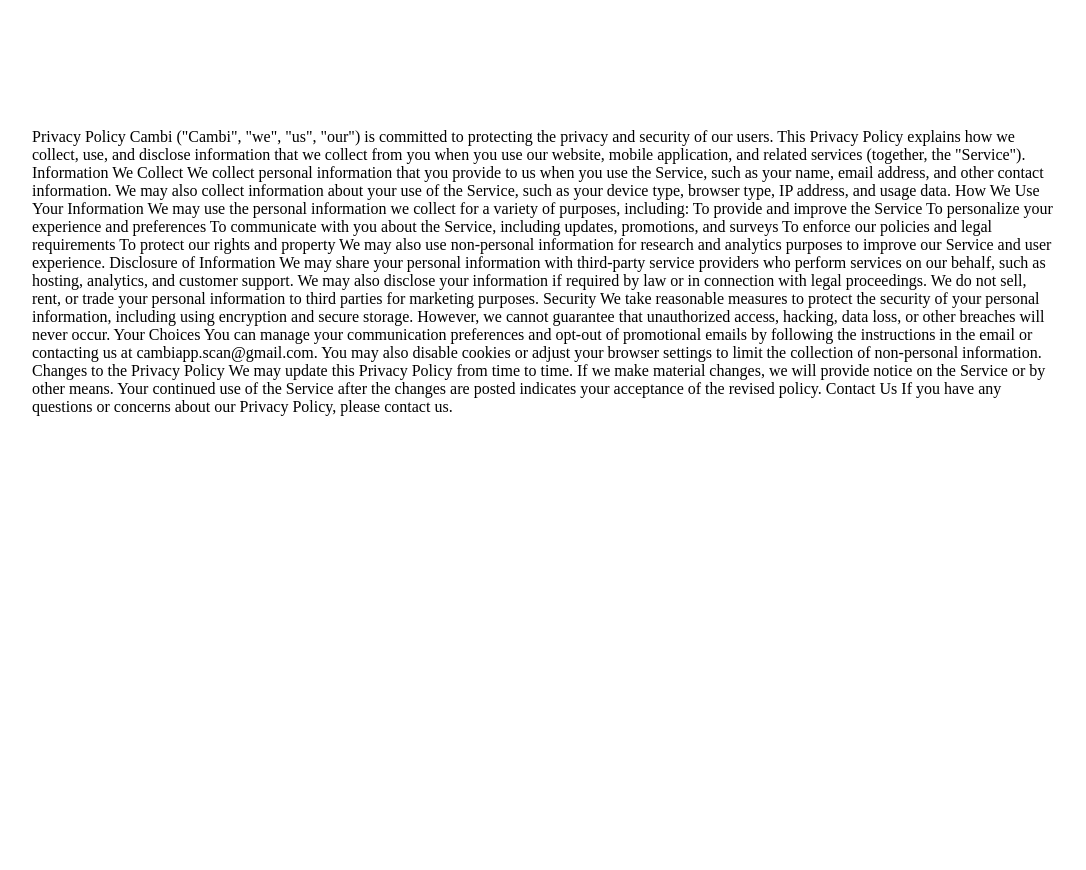
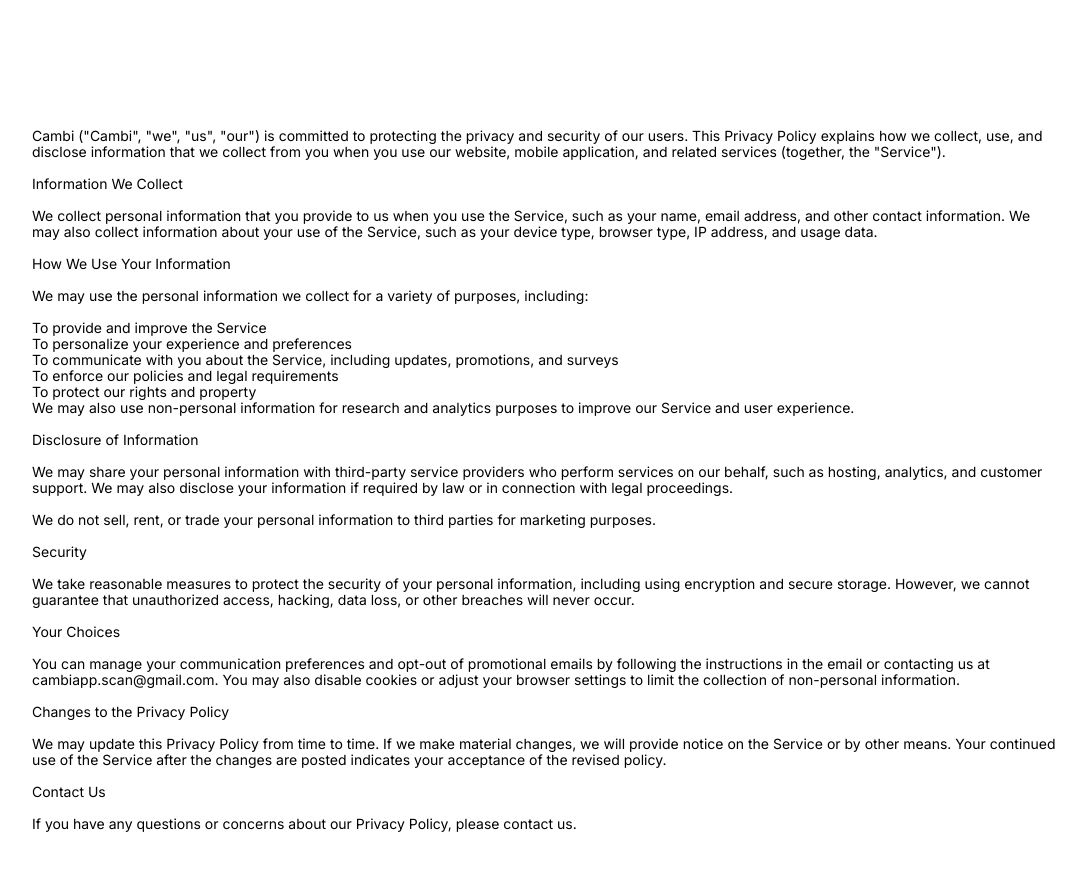
Before and after one commit to danielowenscs/cambi-website, a Vue app: page /privacypolicy in a window 1280 px wide. Shown: the top 870 px of the page, without its empty margins (96-1182 px from the left). Before the commit the page ends 800 px from the top, so only its background shows below. Built offline with nearby package versions, Linux system fonts and the light colour scheme.

Commit message:
fixing privacy policy

```diff
--- a/src/main.js
+++ b/src/main.js
@@ -16,6 +16,9 @@ const routes = [
 const router = createRouter({
     history: createWebHistory(),
     routes,
+    scrollBehavior() {
+      return { x: 0, y: 0 };
+    },
 })
 
 const app = createApp(App);
--- a/src/views/PrivacyPolicy.vue
+++ b/src/views/PrivacyPolicy.vue
@@ -1,8 +1,7 @@
 <template>
     <!-- <Header/> -->
-<div class="content" B3>
-    Privacy Policy
-
+<div class="content">
+    <pre class="B3">
 Cambi ("Cambi", "we", "us", "our") is committed to protecting the privacy and security of our users. This Privacy Policy explains how we collect, use, and disclose information that we collect from you when you use our website, mobile application, and related services (together, the "Service").
 
 Information We Collect
@@ -41,6 +40,7 @@ We may update this Privacy Policy from time to time. If we make material changes
 Contact Us
 
 If you have any questions or concerns about our Privacy Policy, please contact us.
+    </pre>
 </div>
 </template>
 <script>
@@ -49,6 +49,9 @@ import Header from '@/components/Header.vue';
         name: "PrivacyPolicy",
         components: {
         Header,
+        },
+        mounted() {
+        window.scrollTo(0, 0);
         }
     }
 </script>
@@ -57,9 +60,18 @@ import Header from '@/components/Header.vue';
  .content {
         margin: 0 auto; /* shorthand for setting top and bottom margin to 0 and left and right margin to auto */
         padding: 10%;
+        scroll-margin-top: 0px;
 
     }
     body {
         background-color: $N5;
     }
+    html {
+        scroll-behavior: smooth;
+    }
+    pre {
+        white-space: pre-wrap; /* This will wrap long lines of text */
+        max-width: 100%; /* This will limit the width of the container */
+        margin: 0 auto;
+    }
 </style>
```
